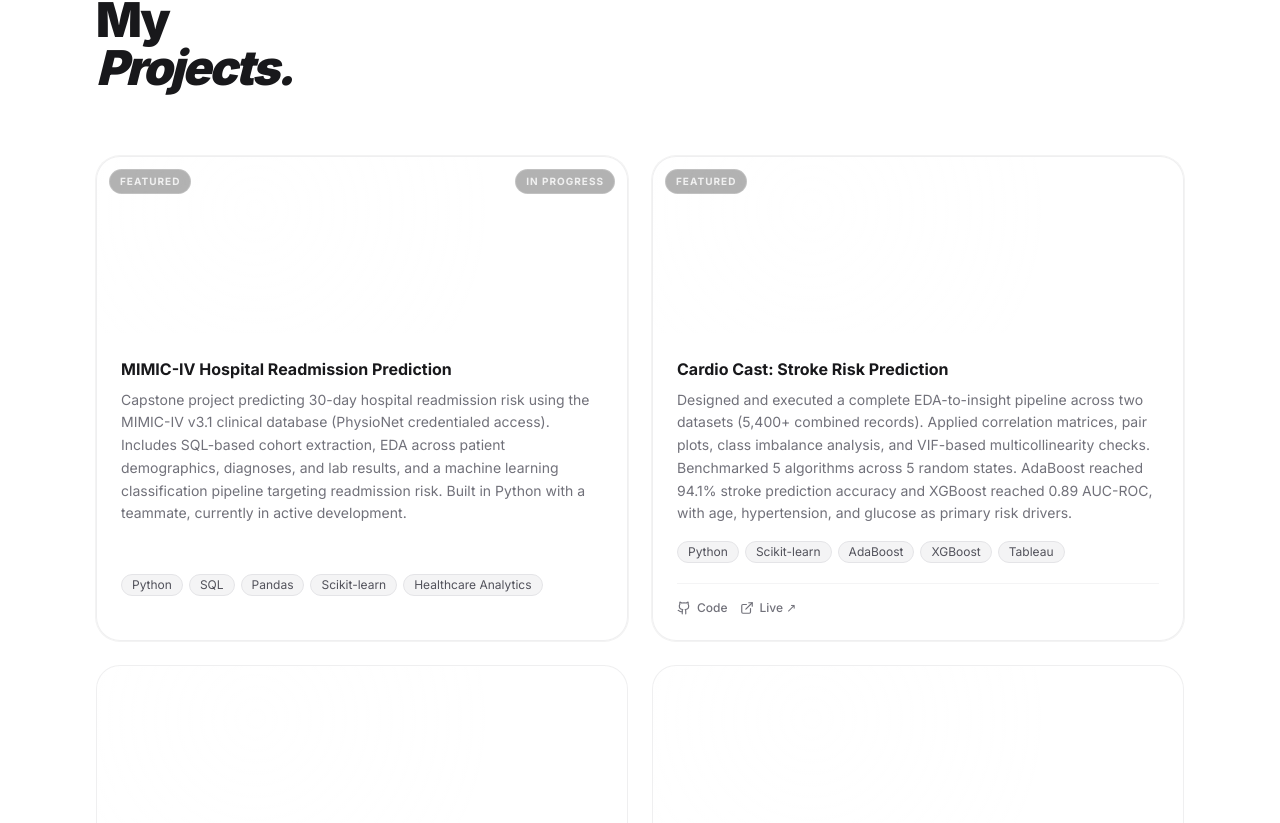
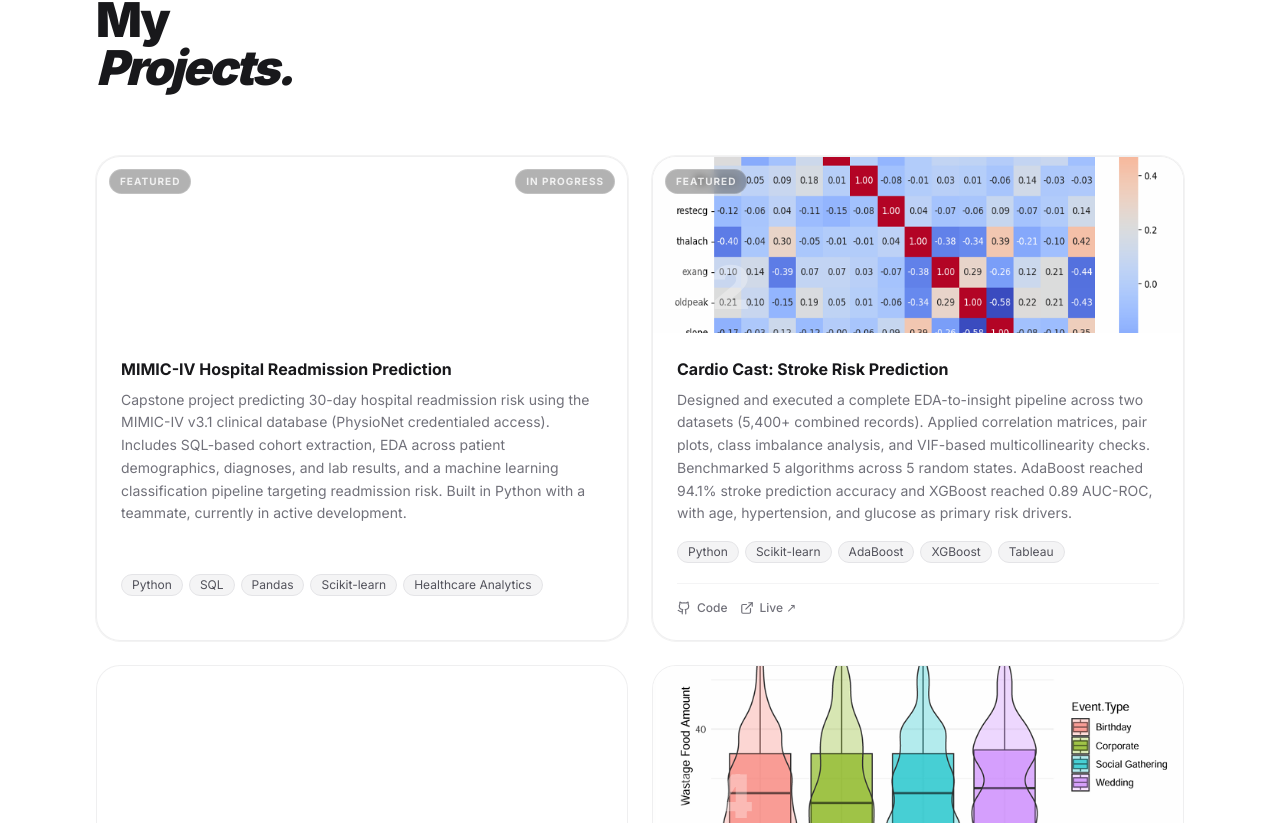
Before and after one commit to Dekayzip/Portfolio-2026, a Next.js app: page / in a window 1280 px wide. Shown: the part 4017-4840 px from the top of the page. Built offline with nearby package versions, Linux system fonts and the light colour scheme.

Commit message:
add project card images: cardio cast and food wastage screenshots, gradient placeholders for mimic-iv, copd, and marketing

```diff
--- a/src/components/Projects.tsx
+++ b/src/components/Projects.tsx
@@ -55,11 +55,14 @@ export default function Projects() {
               }`}
             >
               {/* Thumbnail */}
-              <div className={`h-44 relative overflow-hidden bg-gradient-to-br ${project.gradient}`}>
-                <div
-                  aria-hidden="true"
-                  className="absolute inset-0 opacity-20 bg-[radial-gradient(circle_at_30%_30%,white,transparent_60%)]"
-                />
+              <div className="h-44 relative overflow-hidden">
+                {project.image ? (
+                  <img src={project.image} alt={project.title} className="w-full h-full object-cover" />
+                ) : project.gradient ? (
+                  <div className={`w-full h-full bg-gradient-to-br ${project.gradient}`} />
+                ) : (
+                  <div className="w-full h-full bg-zinc-800" />
+                )}
                 {project.featured && (
                   <span className="absolute top-3 left-3 text-[10px] font-bold tracking-widest uppercase text-white/80 bg-black/30 backdrop-blur-sm px-2.5 py-1 rounded-full border border-white/20">
                     Featured
--- a/src/data/content.ts
+++ b/src/data/content.ts
@@ -204,7 +204,7 @@ export const projects = [
     tech: ["Python", "SQL", "Pandas", "Scikit-learn", "Healthcare Analytics"],
     featured: true,
     status: "In Progress",
-    gradient: "from-indigo-500 to-blue-600",
+    gradient: "from-blue-950 to-cyan-900",
   },
   {
     title: "Cardio Cast: Stroke Risk Prediction",
@@ -213,6 +213,7 @@ export const projects = [
     tech: ["Python", "Scikit-learn", "AdaBoost", "XGBoost", "Tableau"],
     github: "https://github.com/Dekayzip/Cardio-Cast-Predictive-Analytics",
     live: "https://github.com/Dekayzip/Cardio-Cast-Predictive-Analytics/blob/main/Cardio%20Cast%20Project%20Report.pdf",
+    image: "/cardio-cast-preview.png",
     featured: true,
     gradient: "from-teal-500 to-emerald-600",
   },
@@ -224,7 +225,7 @@ export const projects = [
     github: "https://github.com/Dekayzip/COPD-Readmission-Diabetic-Data",
     live: "https://github.com/Dekayzip/COPD-Readmission-Diabetic-Data/blob/main/COPD%20Readmission%20Project%20Report.pdf",
     featured: false,
-    gradient: "from-amber-500 to-orange-600",
+    gradient: "from-rose-950 to-pink-900",
   },
   {
     title: "Food Wastage Prediction: WLS Regression",
@@ -233,6 +234,7 @@ export const projects = [
     tech: ["R", "WLS Regression", "Statistical Modeling", "Supply Chain"],
     github: "https://github.com/Dekayzip/Food-Wastage-Prediction-WLS",
     live: "https://github.com/Dekayzip/Food-Wastage-Prediction-WLS/blob/main/Food%20Wastage%20Project%20Report.pdf",
+    image: "/food-wastage-preview.png",
     featured: false,
     gradient: "from-pink-500 to-rose-600",
   },
@@ -244,6 +246,6 @@ export const projects = [
     github: "https://github.com/Dekayzip/Marketing-Campaign-Analysis",
     live: "https://github.com/Dekayzip/Marketing-Campaign-Analysis/blob/main/Predictive%20Analytics%20for%20Marketing%20Campaign.pdf",
     featured: false,
-    gradient: "from-violet-500 to-purple-600",
+    gradient: "from-violet-950 to-purple-900",
   },
 ];
```
Also changed, not shown: .claude/settings.local.json, public/cardio-cast-preview.png (added), public/food-wastage-preview.png (added).
